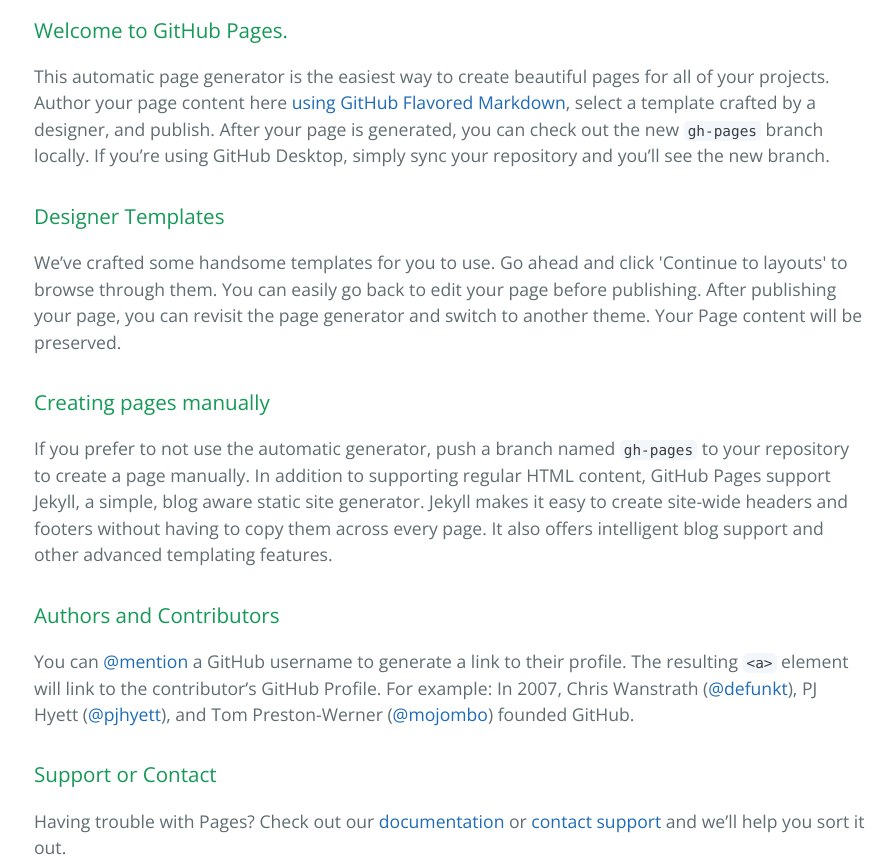
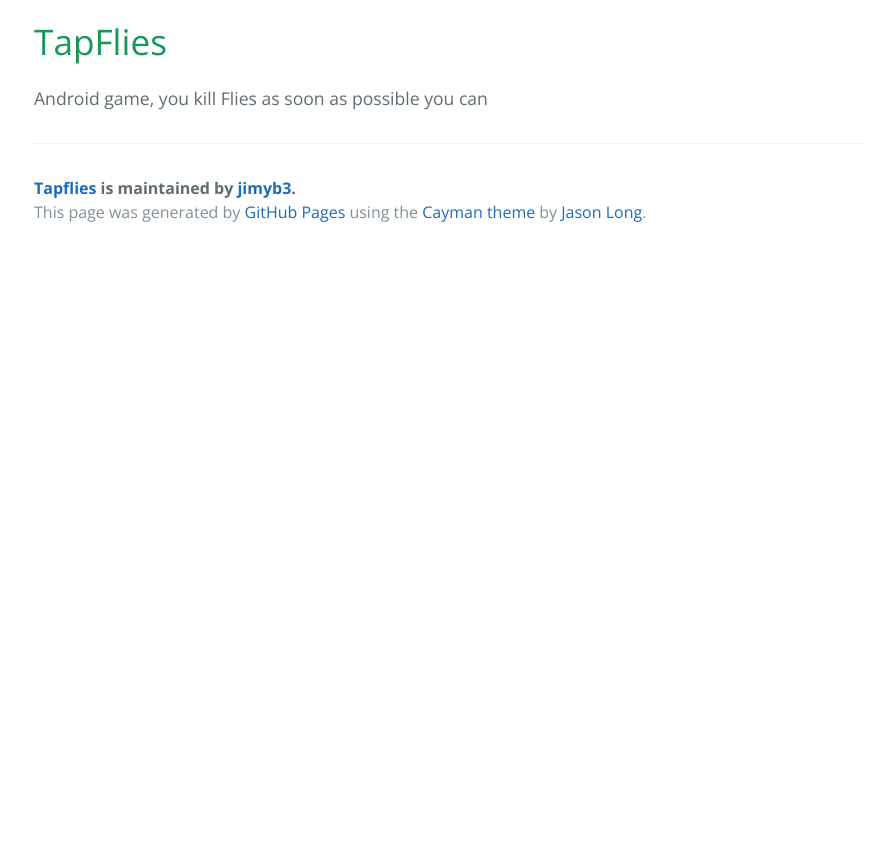
Before and after one commit to jimyb3/TapFlies, a plain HTML site: page index.html in a window 1280 px wide. Shown: the part 400-1264 px from the top of the page, without its empty margins (190-1082 px from the left). After the commit the page ends 800 px from the top, so only its background shows below. Drawn offline with nearby package versions, Linux system fonts and the light colour scheme.

Commit message:
Create gh-pages branch via GitHub

```diff
--- a/index.html
+++ b/index.html
@@ -19,30 +19,10 @@
     </section>
 
     <section class="main-content">
-      <h3>
-<a id="welcome-to-github-pages" class="anchor" href="#welcome-to-github-pages" aria-hidden="true"><span class="octicon octicon-link"></span></a>Welcome to GitHub Pages.</h3>
+      <h1>
+<a id="tapflies" class="anchor" href="#tapflies" aria-hidden="true"><span class="octicon octicon-link"></span></a>TapFlies</h1>
 
-<p>This automatic page generator is the easiest way to create beautiful pages for all of your projects. Author your page content here <a href="https://guides.github.com/features/mastering-markdown/">using GitHub Flavored Markdown</a>, select a template crafted by a designer, and publish. After your page is generated, you can check out the new <code>gh-pages</code> branch locally. If you’re using GitHub Desktop, simply sync your repository and you’ll see the new branch.</p>
-
-<h3>
-<a id="designer-templates" class="anchor" href="#designer-templates" aria-hidden="true"><span class="octicon octicon-link"></span></a>Designer Templates</h3>
-
-<p>We’ve crafted some handsome templates for you to use. Go ahead and click 'Continue to layouts' to browse through them. You can easily go back to edit your page before publishing. After publishing your page, you can revisit the page generator and switch to another theme. Your Page content will be preserved.</p>
-
-<h3>
-<a id="creating-pages-manually" class="anchor" href="#creating-pages-manually" aria-hidden="true"><span class="octicon octicon-link"></span></a>Creating pages manually</h3>
-
-<p>If you prefer to not use the automatic generator, push a branch named <code>gh-pages</code> to your repository to create a page manually. In addition to supporting regular HTML content, GitHub Pages support Jekyll, a simple, blog aware static site generator. Jekyll makes it easy to create site-wide headers and footers without having to copy them across every page. It also offers intelligent blog support and other advanced templating features.</p>
-
-<h3>
-<a id="authors-and-contributors" class="anchor" href="#authors-and-contributors" aria-hidden="true"><span class="octicon octicon-link"></span></a>Authors and Contributors</h3>
-
-<p>You can <a href="https://github.com/blog/821" class="user-mention">@mention</a> a GitHub username to generate a link to their profile. The resulting <code>&lt;a&gt;</code> element will link to the contributor’s GitHub Profile. For example: In 2007, Chris Wanstrath (<a href="https://github.com/defunkt" class="user-mention">@defunkt</a>), PJ Hyett (<a href="https://github.com/pjhyett" class="user-mention">@pjhyett</a>), and Tom Preston-Werner (<a href="https://github.com/mojombo" class="user-mention">@mojombo</a>) founded GitHub.</p>
-
-<h3>
-<a id="support-or-contact" class="anchor" href="#support-or-contact" aria-hidden="true"><span class="octicon octicon-link"></span></a>Support or Contact</h3>
-
-<p>Having trouble with Pages? Check out our <a href="https://help.github.com/pages">documentation</a> or <a href="https://github.com/contact">contact support</a> and we’ll help you sort it out.</p>
+<p>Android game, you kill Flies as soon as possible you can</p>
 
       <footer class="site-footer">
         <span class="site-footer-owner"><a href="https://github.com/jimyb3/TapFlies">Tapflies</a> is maintained by <a href="https://github.com/jimyb3">jimyb3</a>.</span>
```
Also changed, not shown: params.json (+1 -1 lines).
